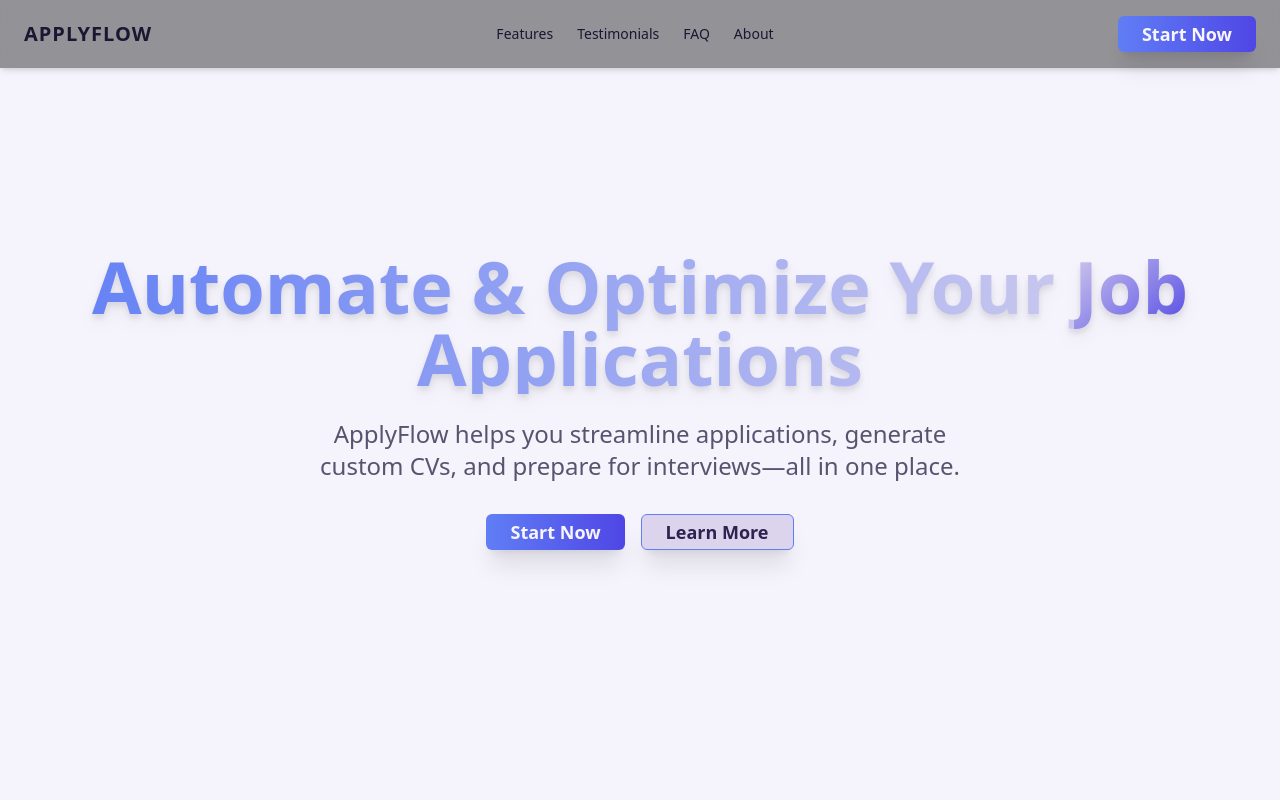
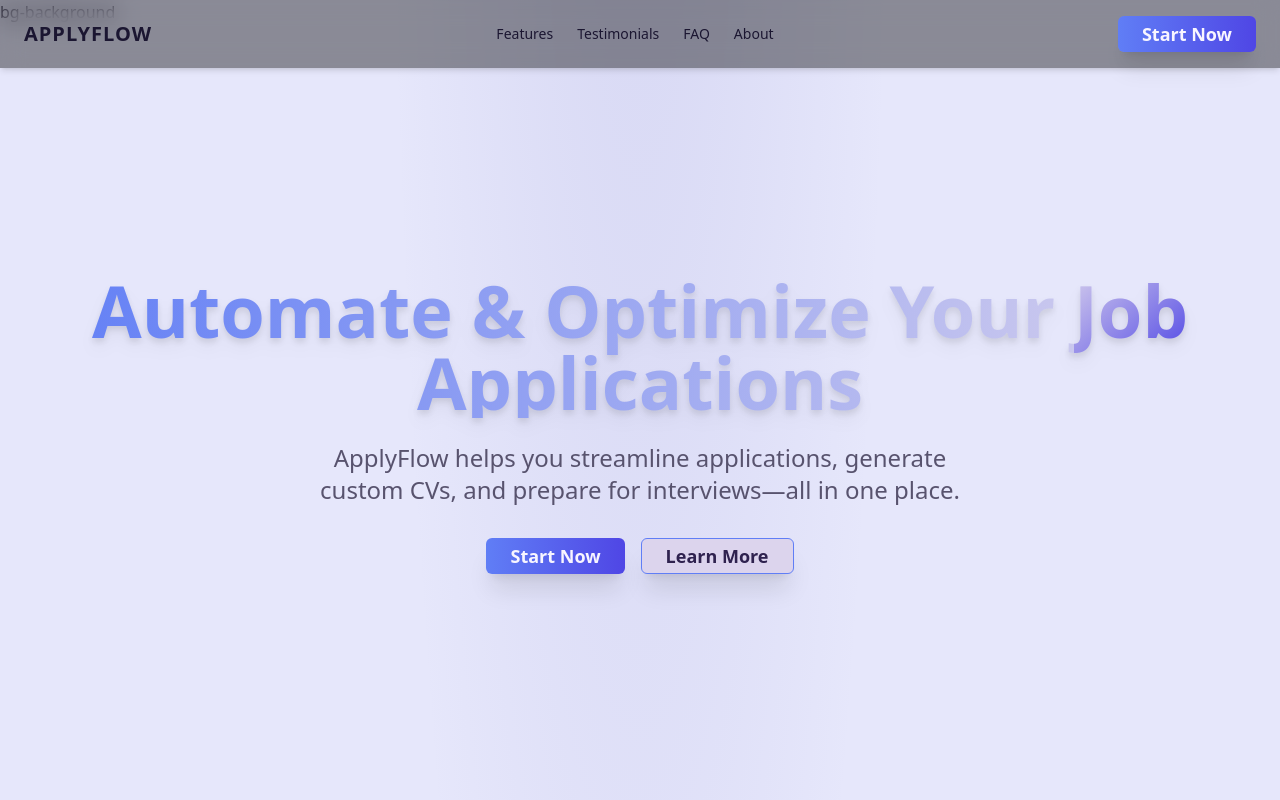
Before and after one commit to hamid-bassam/apply-flow, a Next.js app: page /landing-page in a window 1280 px wide. Shown: the top 800 px of the page. Built offline with nearby package versions, Linux system fonts and the light colour scheme.

Commit message:
theme landing

```diff
--- a/src/app/(pages)/landing-page/page.tsx
+++ b/src/app/(pages)/landing-page/page.tsx
@@ -9,8 +9,8 @@ const fadeIn = {
 };
 const LandingPage = () => {
   return (
-    <motion.div initial="hidden" animate="visible" exit={{ opacity: 0 }} className="relative min-h-screen bg-background text-foreground">
-      {/* Navigation Bar */}
+    <motion.div initial="hidden" animate="visible" exit={{ opacity: 0 }} className="relative min-h-screen  text-foreground bg-primary/10 dark:bg-purple-950/10 bg-[radial-gradient(ellipse_20%_80%_at_50%_-20%,rgba(120,119,198,0.15),rgba(255,255,255,0))] dark:bg-[radial-gradient(ellipse_20%_80%_at_50%_-20%,rgba(120,119,198,0.3),rgba(255,255,255,0))]">
+      {/* Navigation Bar */}bg-background
       <header className="absolute top-0 w-full px-6 py-4 flex items-center justify-between z-20 bg-black/40 backdrop-blur-md shadow-md">
         <div className="text-xl font-bold tracking-wider uppercase">ApplyFlow</div>
         <nav className="space-x-6 text-sm hidden md:flex">
```
